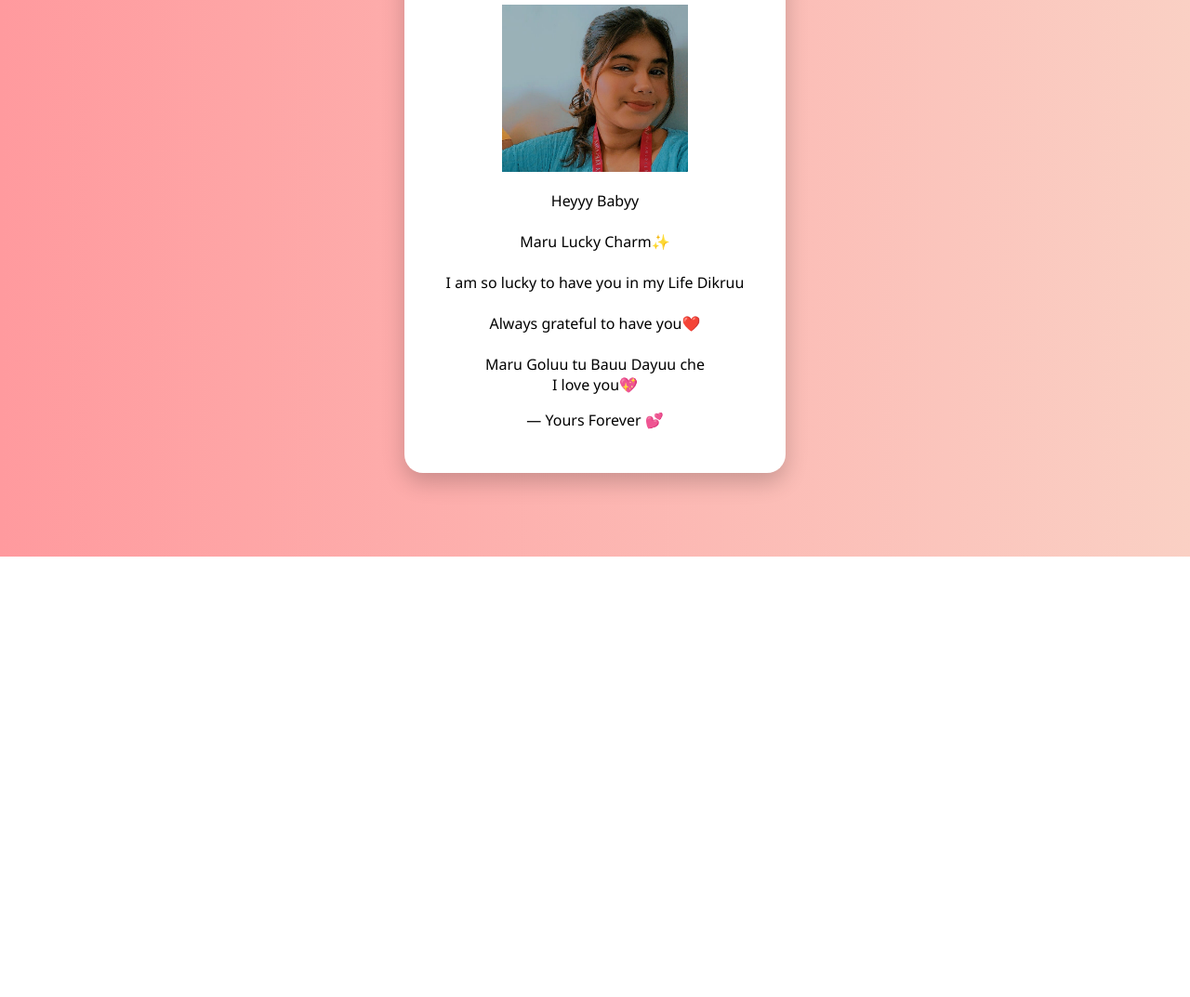
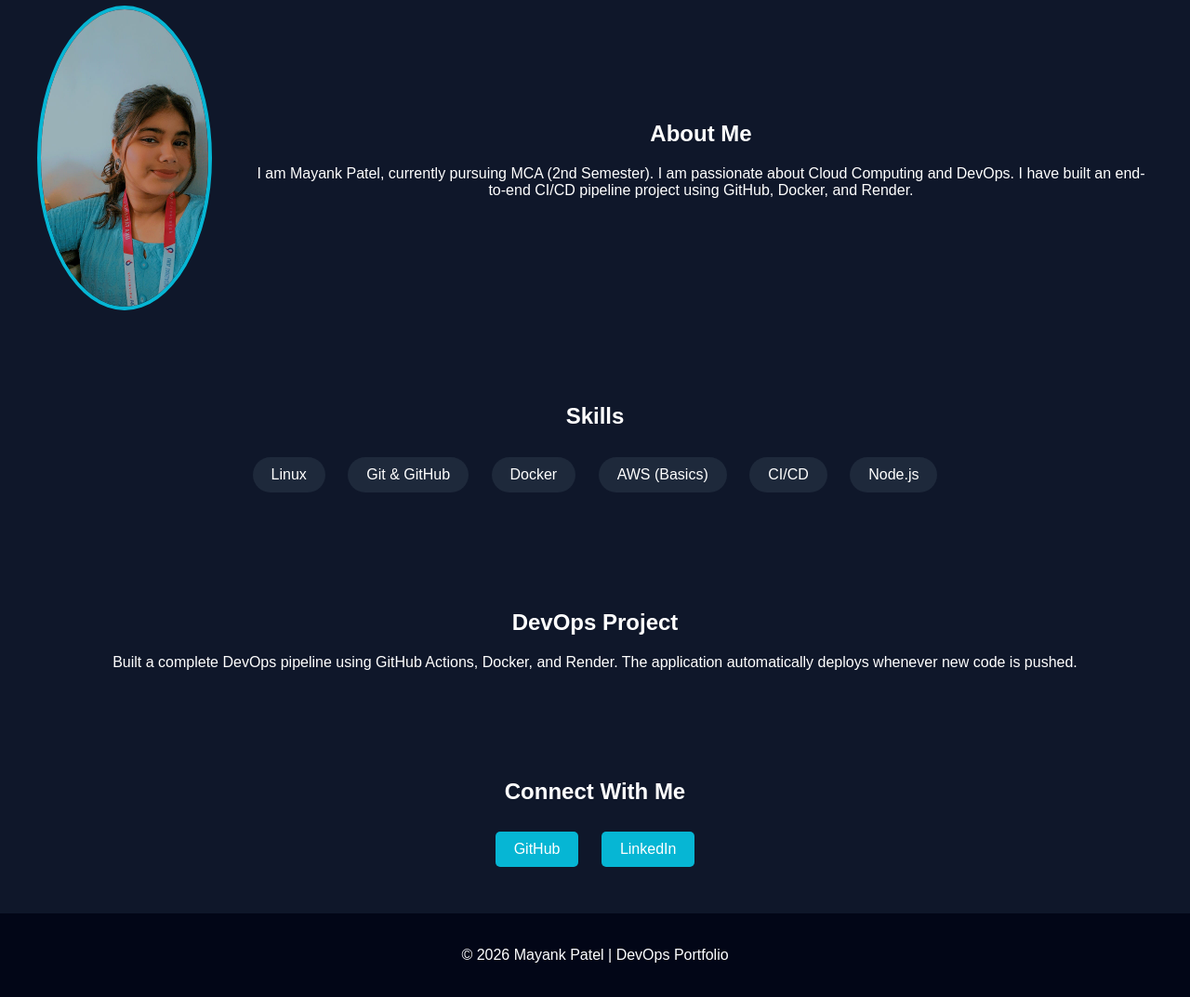
Before and after one commit to Mayank2324/DevOps-Certification, a website: page public/index.html in a window 1280 px wide. Shown: the part 201-1274 px from the top of the page at 93% size. Before the commit the page ends 800 px from the top, so only its background shows below. Drawn offline with Linux system fonts and the light colour scheme.

Commit message:
Converted to portfolio website NEw

```diff
--- a/public/index.html
+++ b/public/index.html
@@ -1,33 +1,57 @@
 <!DOCTYPE html>
 <html>
 <head>
-    <title>For Someone Special ❤️</title>
+    <title>Mayank Patel | DevOps Portfolio</title>
     <link rel="stylesheet" href="style.css">
 </head>
 <body>
 
-    <div class="container">
-        <div class="card">
+<header>
+    <h1>Mayank Patel</h1>
+    <p>MCA Student (Sem 2) | DevOps Enthusiast 🚀</p>
+</header>
 
-            <h1>❤️ For You ❤️</h1>
+<section class="about">
+    <img src="image.jpg" alt="Mayank Image">
+    <div>
+        <h2>About Me</h2>
+        <p>
+            I am Mayank Patel, currently pursuing MCA (2nd Semester).
+            I am passionate about Cloud Computing and DevOps.
+            I have built an end-to-end CI/CD pipeline project using GitHub, Docker, and Render.
+        </p>
+    </div>
+</section>
 
-            <div class="image-container">
-                <img src="image.jpg" alt="Her Image">
-            </div>
+<section class="skills">
+    <h2>Skills</h2>
+    <ul>
+        <li>Linux</li>
+        <li>Git & GitHub</li>
+        <li>Docker</li>
+        <li>AWS (Basics)</li>
+        <li>CI/CD</li>
+        <li>Node.js</li>
+    </ul>
+</section>
 
-            <p class="message">
-                Heyyy Babyy<br><br>
-                Maru Lucky Charm✨<br><br>
-                I am so lucky to have you in my Life Dikruu<br><br>
-                Always grateful to have you❤️<br><br>
-                Maru Goluu tu Bauu Dayuu che<br>
-                I love you💖
-            </p>
+<section class="project">
+    <h2>DevOps Project</h2>
+    <p>
+        Built a complete DevOps pipeline using GitHub Actions, Docker, and Render.
+        The application automatically deploys whenever new code is pushed.
+    </p>
+</section>
 
-            <p class="signature">— Yours Forever 💕</p>
+<section class="links">
+    <h2>Connect With Me</h2>
+    <a href="https://github.com/honey1910" target="_blank">GitHub</a>
+    <a href="www.linkedin.com/in/mayank-patel-68ab08294" target="_blank">LinkedIn</a>
+</section>
 
-        </div>
-    </div>
+<footer>
+    <p>© 2026 Mayank Patel | DevOps Portfolio</p>
+</footer>
 
 </body>
 </html>
--- a/public/style.css
+++ b/public/style.css
@@ -1,79 +1,78 @@
 body {
     margin: 0;
-    padding: 0;
-    font-family: 'Segoe UI', sans-serif;
-    background: linear-gradient(to right, #ff9a9e, #fad0c4);
+    font-family: Arial, sans-serif;
+    background: #0f172a;
+    color: white;
 }
 
-/* Center container */
-.container {
-    display: flex;
-    justify-content: center;
-    align-items: center;
-    height: 100vh;
+/* Header */
+header {
+    text-align: center;
+    padding: 40px;
+    background: linear-gradient(90deg, #6366f1, #06b6d4);
 }
 
-/* Card design */
-.card {
-    background: white;
-    padding: 30px;
-    border-radius: 20px;
-    text-align: center;
-    width: 350px;
-    box-shadow: 0 10px 25px rgba(0,0,0,0.2);
-    animation: fadeIn 2s ease;
+header h1 {
+    margin: 0;
+    font-size: 36px;
 }
 
-h1 {
-    color: #e91e63;
+header p {
+    margin-top: 10px;
 }
 
-/* ❤️ HEART IMAGE SHAPE */
-.image-container {
-    width: 200px;
-    height: 180px;
-    margin: 20px auto;
-    position: relative;
+/* Sections */
+section {
+    padding: 40px;
+    text-align: center;
 }
 
-.image-container img {
-    width: 100%;
-    height: 100%;
-    object-fit: cover;
-
-    /* Heart Shape */
-    clip-path: path("M100 30
-        C100 0, 160 0, 160 50
-        C160 90, 100 120, 100 150
-        C100 120, 40 90, 40 50
-        C40 0, 100 0, 100 30 Z");
-
-    border: 4px solid #ff4d6d;
-    box-shadow: 0 5px 15px rgba(0,0,0,0.3);
+/* About */
+.about {
+    display: flex;
+    align-items: center;
+    justify-content: center;
+    gap: 40px;
 }
 
-/* Message text */
-.message {
-    font-size: 16px;
-    color: #444;
-    line-height: 1.6;
+.about img {
+    width: 180px;
+    border-radius: 50%;
+    border: 4px solid #06b6d4;
 }
 
-/* Signature */
-.signature {
-    margin-top: 20px;
-    font-weight: bold;
-    color: #e91e63;
+/* Skills */
+.skills ul {
+    list-style: none;
+    padding: 0;
 }
 
-/* Animation */
-@keyframes fadeIn {
-    from {
-        opacity: 0;
-        transform: translateY(30px);
-    }
-    to {
-        opacity: 1;
-        transform: translateY(0);
-    }
+.skills li {
+    display: inline-block;
+    margin: 10px;
+    padding: 10px 20px;
+    background: #1e293b;
+    border-radius: 20px;
 }
+
+/* Links */
+.links a {
+    display: inline-block;
+    margin: 10px;
+    padding: 10px 20px;
+    background: #06b6d4;
+    color: white;
+    text-decoration: none;
+    border-radius: 5px;
+}
+
+.links a:hover {
+    background: #0891b2;
+}
+
+/* Footer */
+footer {
+    text-align: center;
+    padding: 20px;
+    background: #020617;
+}
```
